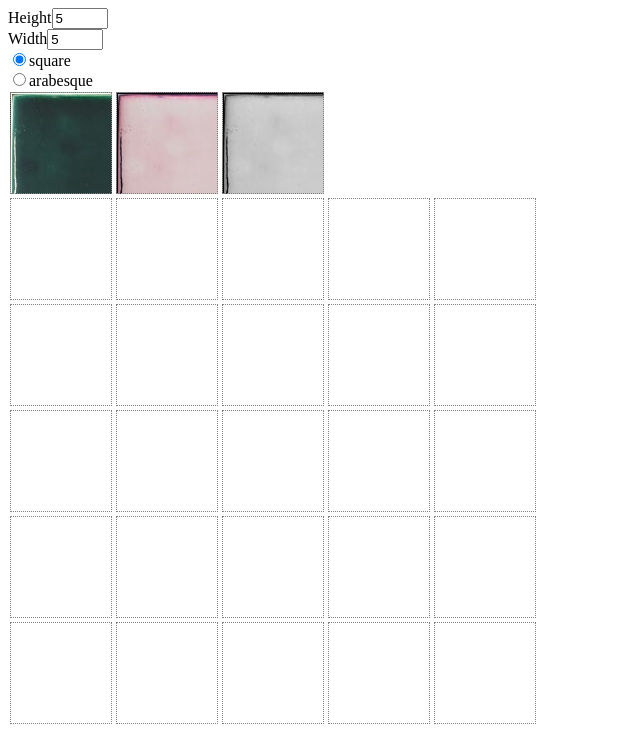
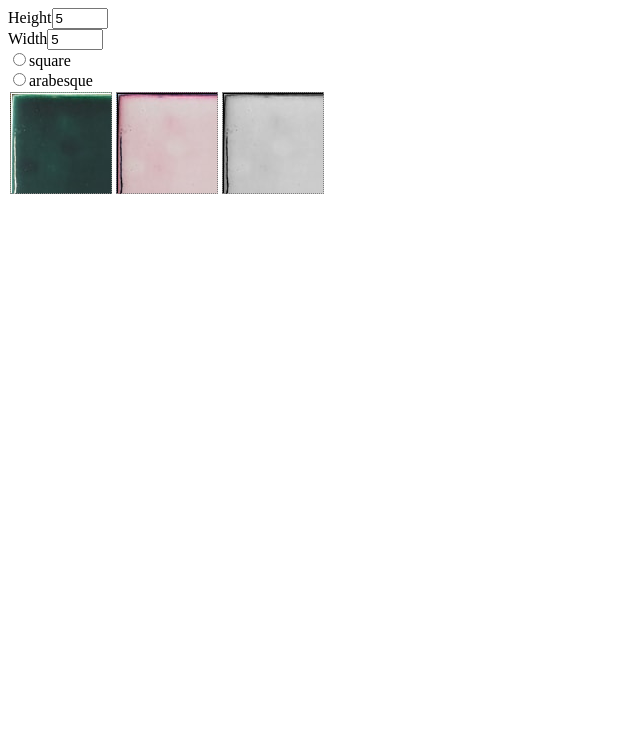
Before and after one commit to LukasSlizik/tilesConfigurator, a plain HTML site: page index.html in a window 1280 px wide. Shown: the whole page, without its empty margins (0-640 px from the left). Drawn offline with Linux system fonts and the light colour scheme.

Commit message:
generate the whole configurator dynamically

```diff
--- a/index.html
+++ b/index.html
@@ -38,10 +38,7 @@
         </div>
     </div> -->
 
-    <div id="dimensions"></div>
-    <div id="tileSelector"></div>
-    <div id="grid"></div>
-
+    <tileConfigurator />
 </body>
 
 </html>
--- a/site.js
+++ b/site.js
@@ -15,21 +15,36 @@ const formSelectorId = "formSelector";
 const dimensionsId = "dimensions"
 
 document.addEventListener("DOMContentLoaded", function (event) {
-    generateDimensionSelectors();
-    generateFormSelector();
-    generateTiles();
-
-    refreshGrid();
+    generateConfigurator();
+    refresh();
 });
 
-function generateDimensionSelectors() {
-    var dimensionsDiv = document.getElementById(dimensionsId);
+function generateConfigurator() {
+    var tileConfigurator = document.querySelector("tileConfigurator");
+    tileConfigurator.appendChild(createDimensionSelectors());
+    tileConfigurator.appendChild(createFormSelector());
+    tileConfigurator.appendChild(createTiles());
+    tileConfigurator.appendChild(createGrid());
+}
+
+function createGrid() {
+    var grid = document.createElement("div");
+    grid.id = gridId;
+
+    return grid;
+}
+
+function createDimensionSelectors() {
+    var dimensionsDiv = document.createElement('div');
+    dimensionsDiv.id = dimensionsId;
 
     var heightSelector = createDimensionSelector('Height', 'heightSelector', 1, 10, 5);
     var widthSelector = createDimensionSelector('Width', 'widthSelector', 1, 10, 5)
 
     dimensionsDiv.appendChild(heightSelector);
     dimensionsDiv.appendChild(widthSelector);
+
+    return dimensionsDiv;
 }
 
 function createDimensionSelector(innerText, id, min, max, value) {
@@ -46,7 +61,7 @@ function createDimensionSelector(innerText, id, min, max, value) {
     inputElement.max = 10;
 
     inputElement.addEventListener("change", function (event) {
-        refreshGrid();
+        refresh();
     });
 
     divElement.appendChild(labelElement);
@@ -55,9 +70,7 @@ function createDimensionSelector(innerText, id, min, max, value) {
     return divElement;
 }
 
-function generateFormSelector() {
-    var grid = document.getElementById(tileSelectorId);
-
+function createFormSelector() {
     var formSelectorDiv = document.createElement("div");
     formSelectorDiv.id = formSelectorId;
 
@@ -65,8 +78,7 @@ function generateFormSelector() {
         formSelectorDiv.appendChild(createOneTileFormDiv(form));
     });
 
-    grid.appendChild(formSelectorDiv);
-    document.getElementById(supportedForms[0]).checked = true;  // checks the firsts supported form
+    return formSelectorDiv;
 }
 
 function createOneTileFormDiv(form) {
@@ -80,7 +92,7 @@ function createOneTileFormDiv(form) {
     inputDiv.name = tileFormName;
 
     inputDiv.addEventListener("click", function (event) {
-        refreshGrid();
+        refresh();
     });
 
     // label
@@ -94,7 +106,7 @@ function createOneTileFormDiv(form) {
     return tileFormDiv;
 }
 
-function refreshGrid() {
+function refresh() {
     switch (getSelectedTileForm()) {
         case 'square':
             generateSquareGrid();
@@ -115,8 +127,9 @@ function getSelectedTileForm() {
     }
 }
 
-function generateTiles() {
-    var tileSelector = document.getElementById(tileSelectorId);
+function createTiles() {
+    var tileSelector = document.createElement("div");
+    tileSelector.id = tileSelectorId;
 
     for (index in tiles) {
         var div = document.createElement("div");
@@ -130,6 +143,8 @@ function generateTiles() {
 
         tileSelector.appendChild(div);
     }
+
+    return tileSelector;
 }
 
 function generateArabesqueGrid() {
```
